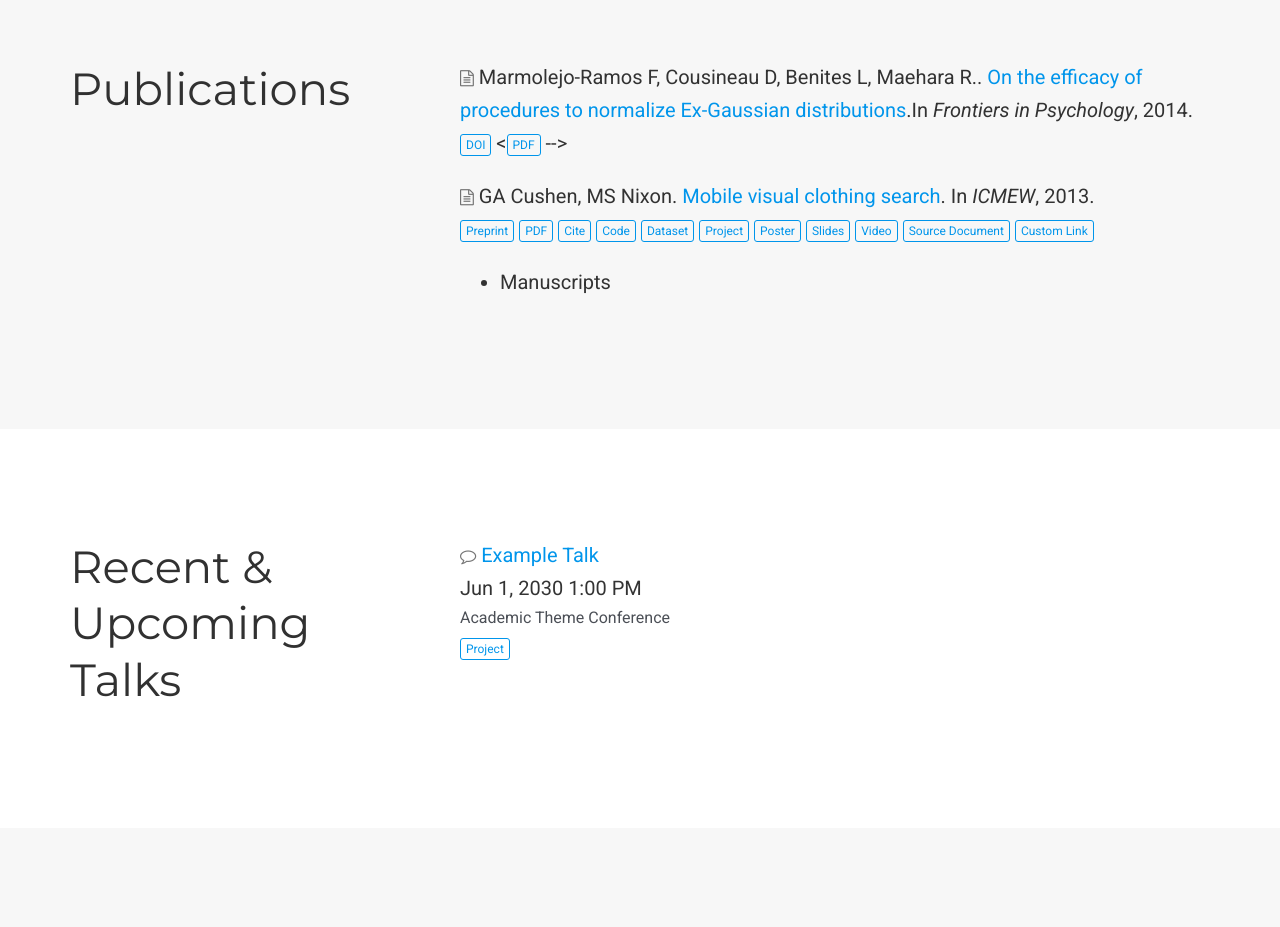
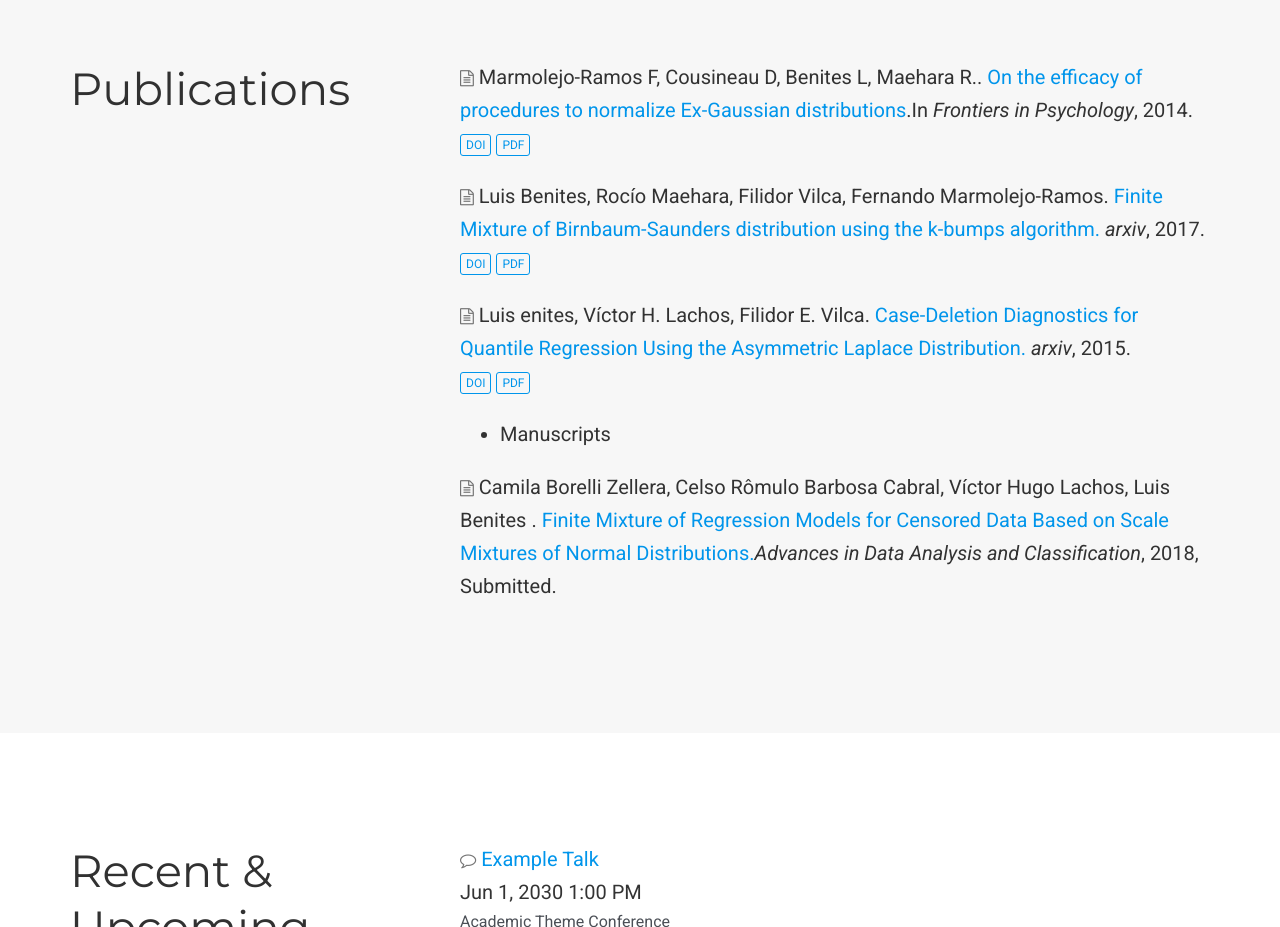
Before and after one commit to lbenitesanchez/lbenitesanchez.github.io, a plain HTML site: page index.html in a window 1280 px wide. Shown: the part 880-1807 px from the top of the page. Drawn offline with nearby package versions, Linux system fonts and the light colour scheme; some icons are missing.

Commit message:
update publications

```diff
--- a/index.html
+++ b/index.html
@@ -565,32 +565,42 @@
       <a href="/publication/person-re-identification/" itemprop="name">On the efficacy of procedures to normalize Ex-Gaussian distributions</a>.In <em>Frontiers in Psychology</em>, 2014.
       <p>
       <a class="btn btn-primary btn-outline btn-xs" href="https://dx.doi.org/10.3389%2Ffpsyg.2014.01548" target="_blank" rel="noopener">DOI</a>
-      <<a class="btn btn-primary btn-outline btn-xs" href="https://www.frontiersin.org/articles/10.3389/fpsyg.2014.01548/pdf">PDF</a> -->
+      <a class="btn btn-primary btn-outline btn-xs" href="https://www.frontiersin.org/articles/10.3389/fpsyg.2014.01548/pdf" target="_blank">PDF</a>
       </p>
     </div>
 
 
     <div class="pub-list-item" style="margin-bottom: 1rem" itemscope itemtype="http://schema.org/CreativeWork">
       <i class="fa fa-file-text-o pub-icon" aria-hidden="true"></i>
-      <span itemprop="author"> GA Cushen, MS Nixon</span>.
-      <a href="/publication/clothing-search/" itemprop="name">Mobile visual clothing search</a>.
-      In <em>ICMEW</em>, 2013.
+      <span itemprop="author"> Luis Benites, Rocío Maehara, Filidor Vilca, Fernando Marmolejo-Ramos</span>.
+      <a href="/publication/person-re-identification/" itemprop="name">Finite Mixture of Birnbaum-Saunders distribution using the k-bumps algorithm.</a> <em>arxiv</em>, 2017.
       <p>
-      <a class="btn btn-primary btn-outline btn-xs" href="http://eprints.soton.ac.uk/352095/1/Cushen-IMV2013.pdf" target="_blank" rel="noopener">Preprint </a>
-      <a class="btn btn-primary btn-outline btn-xs" href="http://eprints.soton.ac.uk/352095/1/Cushen-IMV2013.pdf" target="_blank" rel="noopener">PDF</a>
-      <button type="button" class="btn btn-primary btn-outline btn-xs js-cite-modal" data-filename="/files/citations/clothing-search.bib">Cite</button>
-      <a class="btn btn-primary btn-outline btn-xs" href="/" target="_blank" rel="noopener">Code</a>
-      <a class="btn btn-primary btn-outline btn-xs" href="/" target="_blank" rel="noopener">Dataset</a>
-      <a class="btn btn-primary btn-outline btn-xs" href="/project/example-external-project/">Project</a>
-      <a class="btn btn-primary btn-outline btn-xs" href="/" target="_blank" rel="noopener">Poster</a>
-      <a class="btn btn-primary btn-outline btn-xs" href="/" target="_blank" rel="noopener">Slides</a>
-      <a class="btn btn-primary btn-outline btn-xs" href="/" target="_blank" rel="noopener">Video</a>
-      <a class="btn btn-primary btn-outline btn-xs" href="/" target="_blank" rel="noopener">Source Document</a>
-      <a class="btn btn-primary btn-outline btn-xs" href="http://example.org" target="_blank" rel="noopener">Custom Link</a>
+      <a class="btn btn-primary btn-outline btn-xs" href="https://arxiv.org/abs/1708.00476" target="_blank" rel="noopener">DOI</a>
+      <a class="btn btn-primary btn-outline btn-xs" href="https://arxiv.org/pdf/1708.00476.pdf" target="_blank">PDF</a>
+      </p>
+    </div>
+
+    <div class="pub-list-item" style="margin-bottom: 1rem" itemscope itemtype="http://schema.org/CreativeWork">
+      <i class="fa fa-file-text-o pub-icon" aria-hidden="true"></i>
+      <span itemprop="author"> Luis enites, Víctor H. Lachos, Filidor E. Vilca</span>.
+      <a href="/publication/person-re-identification/" itemprop="name">Case-Deletion Diagnostics for Quantile Regression Using the Asymmetric Laplace Distribution.</a> <em>arxiv</em>, 2015.
+      <p>
+      <a class="btn btn-primary btn-outline btn-xs" href="https://arxiv.org/abs/1509.05099" target="_blank" rel="noopener">DOI</a>
+      <a class="btn btn-primary btn-outline btn-xs" href="https://arxiv.org/pdf/1509.05099.pdf" target="_blank">PDF</a>
       </p>
     </div>
 
   <ul> <li>Manuscripts</li></ul>
+
+      <div class="pub-list-item" style="margin-bottom: 1rem" itemscope itemtype="http://schema.org/CreativeWork">
+      <i class="fa fa-file-text-o pub-icon" aria-hidden="true"></i>
+      <span itemprop="author"> Camila Borelli Zellera, Celso Rômulo Barbosa Cabral, Víctor Hugo Lachos, Luis Benites </span>.
+      <a href="/publication/person-re-identification/" itemprop="name">Finite Mixture of Regression Models for Censored Data Based on Scale Mixtures of Normal Distributions.</a><em>Advances in Data Analysis and Classification</em>, 2018, Submitted.
+      <p>
+      <!--<a class="btn btn-primary btn-outline btn-xs" href="https://arxiv.org/abs/1708.00476" target="_blank" rel="noopener">DOI</a>
+      <a class="btn btn-primary btn-outline btn-xs" href="https://arxiv.org/pdf/1708.00476.pdf" target="_blank">PDF</a>  -->
+      </p>
+    </div>
 
     </div>
     </div>
```
